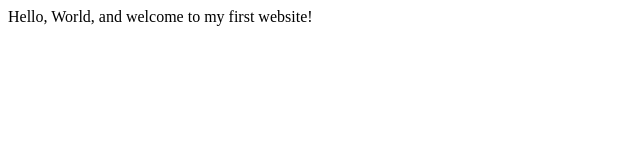
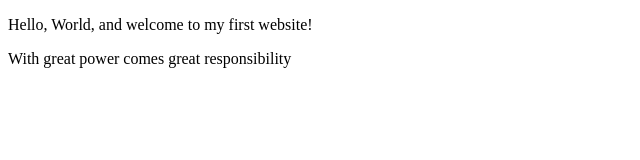
Before and after one commit to micaelaann/micaelaann.github.io, a plain HTML site: page index.html in a window 1280 px wide. Shown: the whole page, without its empty margins (0-640 px from the left). Drawn offline with Linux system fonts and the light colour scheme.

Commit message:
Update index
Added on existing content to web page

```diff
--- a/index.html
+++ b/index.html
@@ -3,9 +3,11 @@
     <head>
         <meta charset="utf-8">
         <meta name="viewport" content="width=device-width, initial-scale=1.0">
-        <title>My First Website</title>
+        <meta name="author" content="Micaela Schultz">
+        <title>CE Truffaut | Web Developer</title>
     </head>
     <body>
-       Hello, World, and welcome to my first website!
+       <p>Hello, World, and welcome to my first website!</p>
+       <p>With great power comes great responsibility</p>
     </body>
 </html>
```
